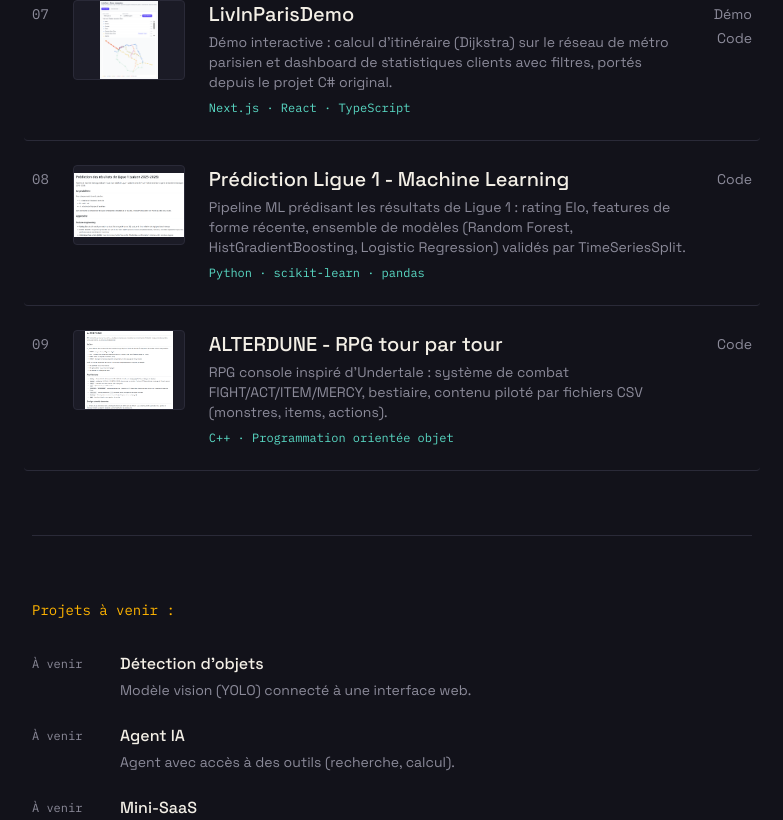
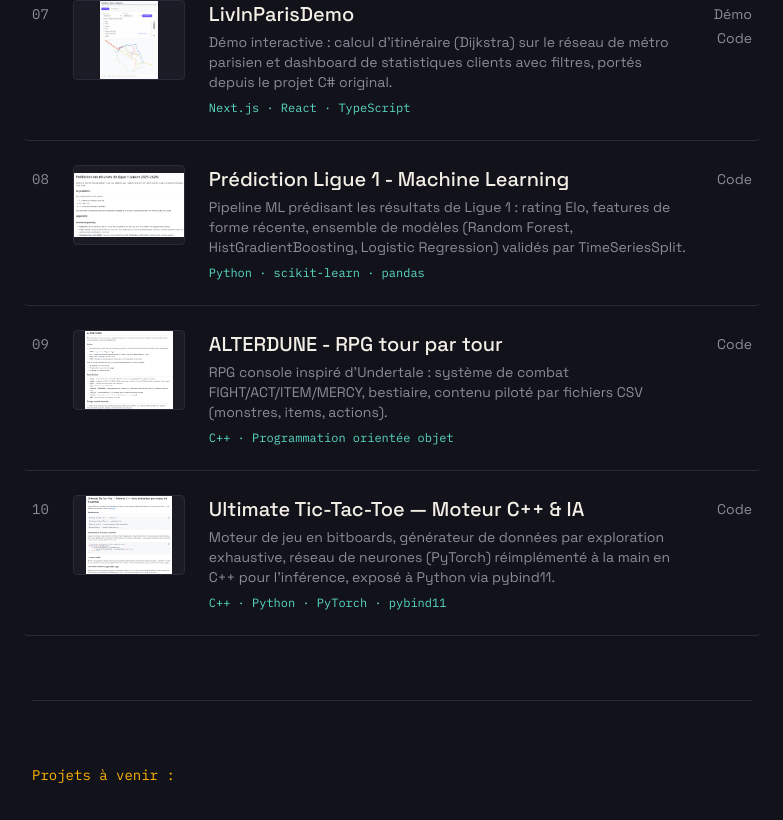
Before and after one commit to PierreBoudraa/pierre-portfolio, a Next.js app: page / in a window 1280 px wide. Shown: the part 1395-2215 px from the top of the page, without its empty margins (248-1031 px from the left). Built offline with nearby package versions, Linux system fonts and the light colour scheme.

Commit message:
Add Ultimate Tic-Tac-Toe to portfolio

```diff
--- a/app/page.tsx
+++ b/app/page.tsx
@@ -89,6 +89,15 @@ const shippedProjects: ShippedProject[] = [
     url: "https://github.com/PierreBoudraa/alterdune-rpg",
     isCodeOnly: true,
     screenshot: "/screenshots/alterdune.png",
+  },
+  {
+    number: "10",
+    name: "Ultimate Tic-Tac-Toe — Moteur C++ & IA",
+    stack: "C++ · Python · PyTorch · pybind11",
+    description: "Moteur de jeu en bitboards, générateur de données par exploration exhaustive, réseau de neurones (PyTorch) réimplémenté à la main en C++ pour l'inférence, exposé à Python via pybind11.",
+    url: "https://github.com/PierreBoudraa/ultimate-tictactoe",
+    isCodeOnly: true,
+    screenshot: "/screenshots/ultimate-tictactoe.png",
   },
 ];
 
```
Also changed, not shown: public/screenshots/ultimate-tictactoe.png (added).
